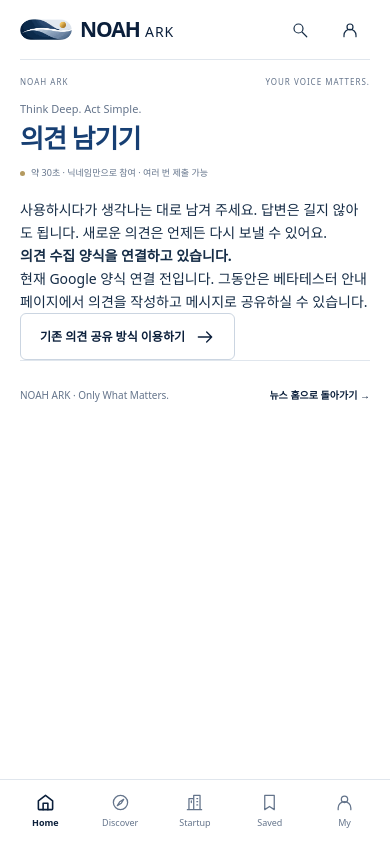
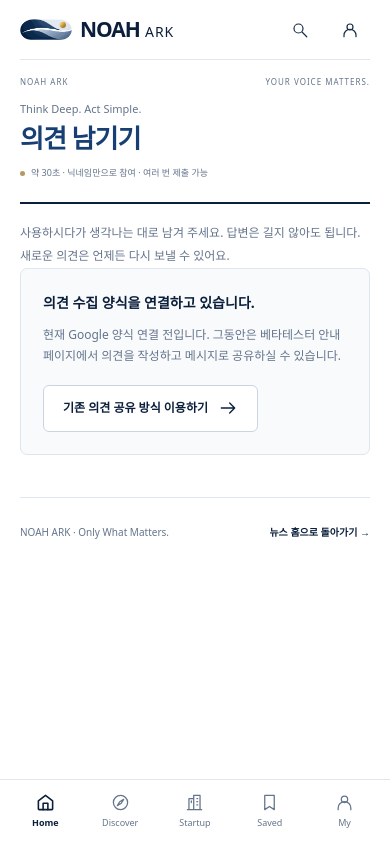
Before and after one commit to Grei8888/NOAH.ark.ai, a Next.js app: page /feedback in a window 390 px wide. Built offline with nearby package versions, Linux system fonts and the light colour scheme.

Commit message:
style: add compact mobile feedback form with NOAH navy and restrained controls

```diff
--- a/app/globals.css
+++ b/app/globals.css
@@ -1954,3 +1954,58 @@ section[id] {
   .sourceFreshnessText { flex: 1 1 205px; font-size: 10px; }
   .sourceRefreshButton { padding: 9px 12px; font-size: 10px; }
 }
+
+
+/* NOAH — minimal Google Forms-linked recurring feedback portal. */
+.betaFeedbackQuick {
+  margin: 28px 0 42px;
+  border-top: 2px solid var(--navy);
+  padding-top: 25px;
+  max-width: 620px;
+}
+.betaFeedbackQuickLead,
+.betaFeedbackShortcut {
+  color: var(--slate);
+  font-size: 13px;
+  line-height: 1.9;
+}
+.betaFeedbackQuick > label {
+  display: block;
+  margin: 22px 0 8px;
+  color: var(--navy);
+  font-size: 12px;
+  font-weight: 700;
+}
+.betaFeedbackQuick > label > span { margin-left: 6px; color: #8492a3; font-size: 10px; font-weight: 400; }
+.betaFeedbackQuick > input,
+.betaFeedbackQuick > select,
+.betaFeedbackQuick > textarea {
+  width: 100%;
+  border: 1px solid #cdd7e3;
+  border-radius: 7px;
+  background: white;
+  color: var(--navy);
+  padding: 13px 14px;
+  font: inherit;
+  font-size: 13px;
+  line-height: 1.65;
+}
+.betaFeedbackQuick > select { min-height: 48px; }
+.betaFeedbackQuick > textarea { resize: vertical; min-height: 130px; }
+.betaFeedbackQuick > input:focus-visible,
+.betaFeedbackQuick > select:focus-visible,
+.betaFeedbackQuick > textarea:focus-visible {
+  outline: 2px solid var(--gold);
+  outline-offset: 2px;
+}
+.betaInputHint { color: var(--slate); font-size: 10px; margin-top: 6px; line-height: 1.7; }
+.betaFeedbackSubmit { margin-top: 22px; min-height: 49px; border: 0; }
+.betaFeedbackSubmit:disabled { opacity: .55; cursor: not-allowed; }
+.betaFeedbackSetupNote { border: 1px solid var(--border); border-radius: 7px; padding: 22px; background: #f8fafc; }
+.betaFeedbackSetupNote > strong { font-size: 14px; color: var(--navy); }
+.betaFeedbackSetupNote > p { margin: 10px 0 18px; font-size: 12px; line-height: 1.8; color: var(--slate); }
+@media (max-width: 767px) {
+  .betaFeedbackQuick { padding-top: 18px; margin-top: 21px; }
+  .betaFeedbackQuickLead, .betaFeedbackShortcut { font-size: 12px; }
+  .betaFeedbackSubmit { display: flex; width: 100%; }
+}
```
